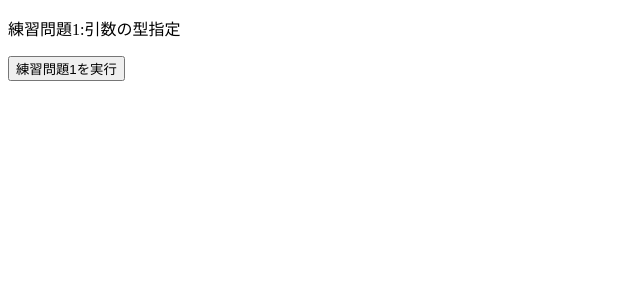
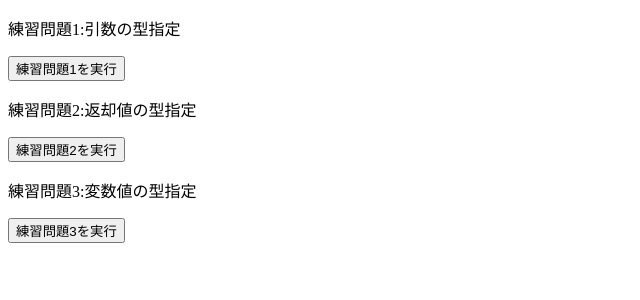
Before and after one commit to rhkts/React-TypeScript-Udemy, a React (Vite) app: page / in a window 1280 px wide. Shown: the top 300 px of the page, without its empty margins (0-640 px from the left). Built offline with nearby package versions, Linux system fonts and the light colour scheme.

Commit message:
練習問題(引数、変数の型指定)

```diff
--- a/src/App.tsx
+++ b/src/App.tsx
@@ -1,11 +1,16 @@
 import { useState } from "react";
 import "./App.css";
 import { Practice1 } from "./practices/Practice1";
+import { Practice2 } from "./practices/Practice2";
+import { Practice3 } from "./practices/Practice3";
+import { Practice4 } from "./practices/Practice4";
 
 function App() {
   return (
     <>
       <Practice1 />
+      <Practice2 />
+      <Practice3 />
     </>
   );
 }
--- /dev/null
+++ b/src/practices/Practice2.tsx
@@ -0,0 +1,17 @@
+export const Practice2 = () => {
+  const getTotalFee = (num: number): number => {
+    const total = num * 1.1;
+    return total;
+  };
+
+  const onClickPractice = () => {
+    console.log(getTotalFee(1000));
+  };
+
+  return (
+    <div>
+      <p>練習問題2:返却値の型指定</p>
+      <button onClick={onClickPractice}>練習問題2を実行</button>
+    </div>
+  );
+};
--- /dev/null
+++ b/src/practices/Practice3.tsx
@@ -0,0 +1,19 @@
+export const Practice3 = () => {
+  const getTotalFee = (num: number): number => {
+    const total = num * 1.1;
+    return total;
+  };
+
+  const onClickPractice = () => {
+    let total: number = 0;
+    total = getTotalFee(1000);
+    console.log(total);
+  };
+
+  return (
+    <div>
+      <p>練習問題3:変数値の型指定</p>
+      <button onClick={onClickPractice}>練習問題3を実行</button>
+    </div>
+  );
+};
```
